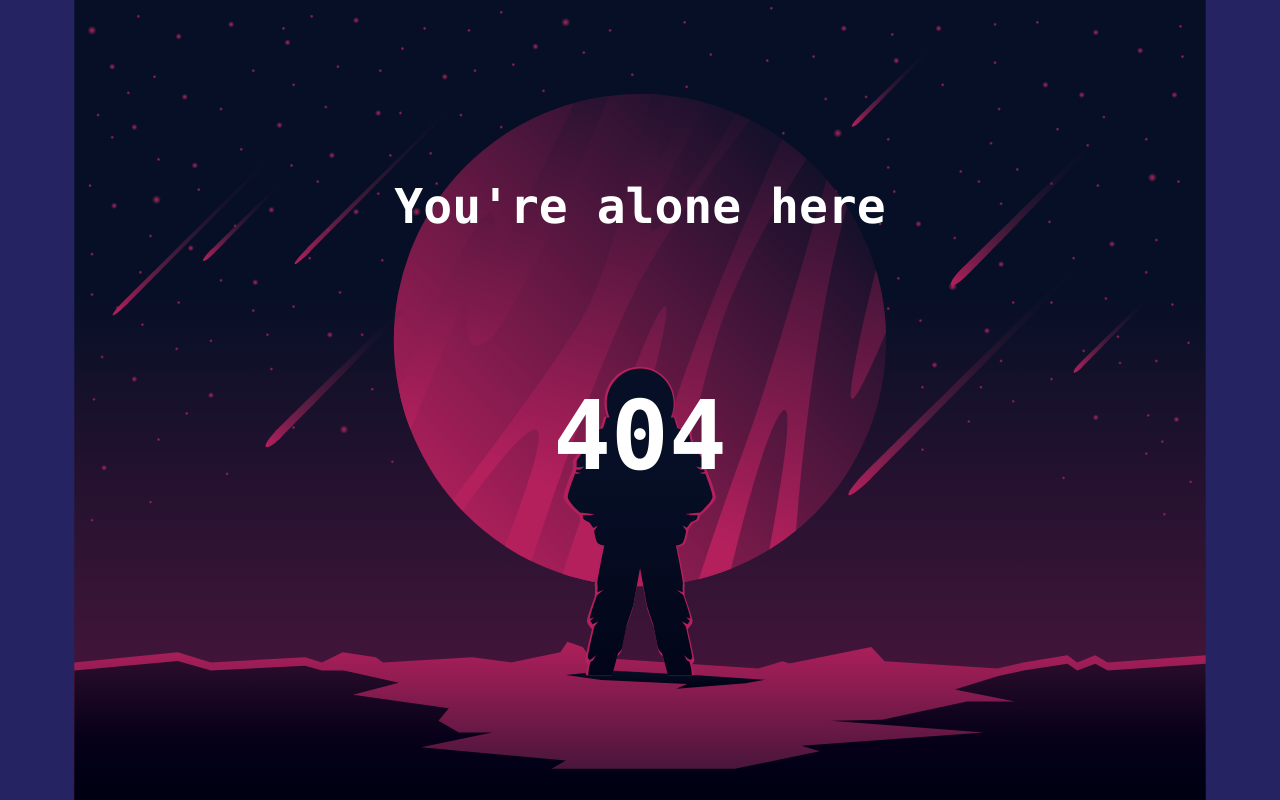
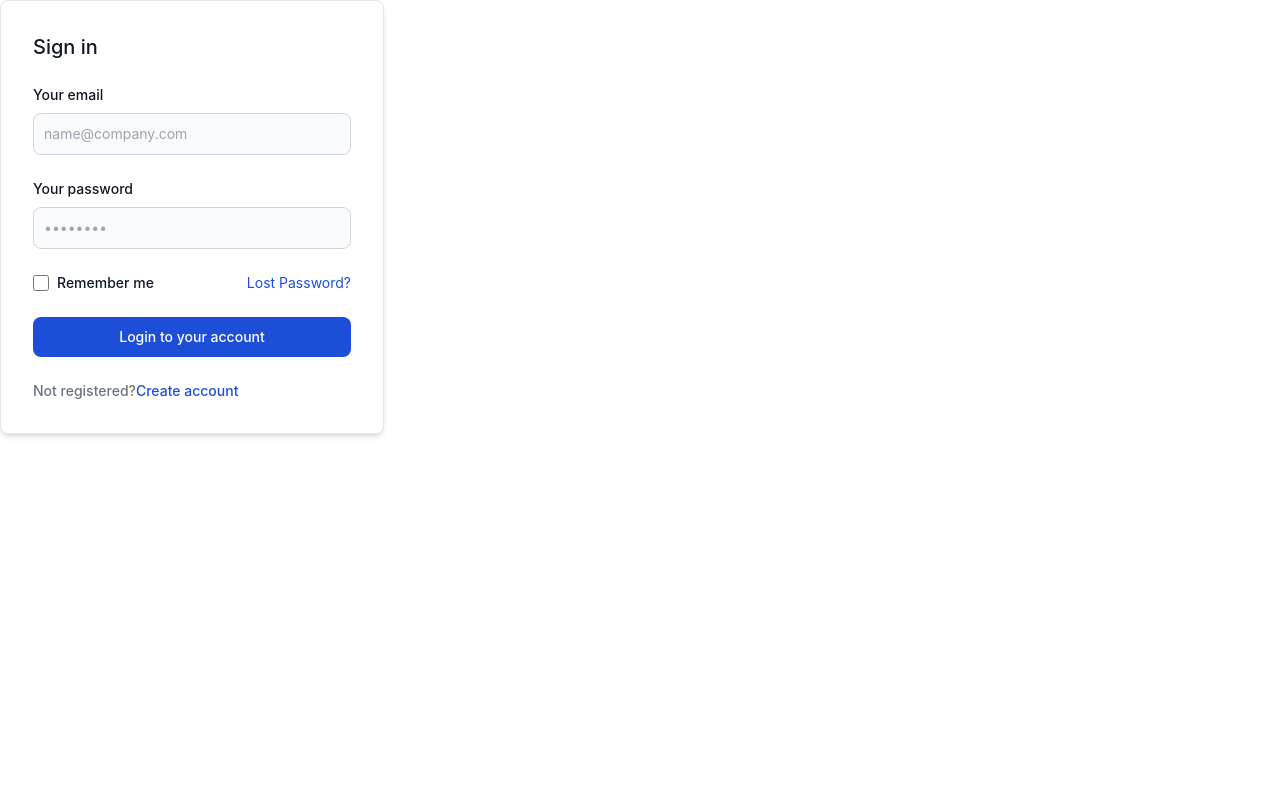
Before and after one commit to lolzone13/social-media-app, a Next.js app: page /auth/login in a window 1280 px wide. Before the commit this address had no page. Built offline with nearby package versions, Linux system fonts and the light colour scheme.

Commit message:
Added sign-up and login page

```diff
--- /dev/null
+++ b/components/Card.js
@@ -0,0 +1,24 @@
+
+
+export default function Card() {
+    return (
+<div className="max-w-sm w-full lg:max-w-full lg:flex">
+  <div className="h-48 lg:h-auto lg:w-48 flex-none bg-cover rounded-t lg:rounded-t-none lg:rounded-l text-center overflow-hidden"  >
+  </div>
+  <div className="border-r border-b border-l border-gray-400 lg:border-l-0 lg:border-t lg:border-gray-400 bg-white rounded-b lg:rounded-b-none lg:rounded-r p-4 flex flex-col justify-between leading-normal">
+    <div className="mb-8">
+
+      <div className="text-gray-900 font-bold text-xl mb-2">Can coffee make you a better developer?</div>
+      <p className="text-gray-700 text-base">Lorem ipsum dolor sit amet, consectetur adipisicing elit. Voluptatibus quia, nulla! Maiores et perferendis eaque, exercitationem praesentium nihil.</p>
+    </div>
+    <div className="flex items-center">
+
+      <div className="text-sm">
+        <p className="text-gray-900 leading-none">Jonathan Reinink</p>
+        <p className="text-gray-600">Aug 18</p>
+      </div>
+    </div>
+  </div>
+</div>
+    )
+}
--- a/pages/404.js
+++ b/pages/404.js
@@ -1,10 +1,10 @@
 import Head from "next/head";
 import Image from "next/image";
 import astro from '../public/astro.svg';
+import Link from "next/link";
+
 
 const NotFound = () => {
-
-
 
     return (
         <>
@@ -14,7 +14,7 @@ const NotFound = () => {
 
 
             <div className="bg-indigo-900 relative overflow-hidden h-screen">
-                <Image src={astro} layout='fill' />
+                <Image src={astro} layout='fill' objectFit="cover"/>
                 <div className="inset-0 bg-black opacity-25 absolute">
                 </div>
                 <div className="container mx-auto px-6 md:px-12 relative z-10 flex items-center py-32 xl:py-40">
@@ -22,12 +22,14 @@ const NotFound = () => {
                         <h1 className="font-extrabold text-5xl text-center text-white leading-tight mt-4">
                             You&#x27;re alone here
                         </h1>
-                        <p className="font-extrabold text-8xl my-44 text-white animate-bounce">
+                        <p className="font-extrabold text-8xl my-43 text-white animate-bounce">
                             404
-                            <br />
-
                         </p>
-
+                        <h2 className="font-extrabold text-4xl text-center text-white leading-tight hover:underline mt-100">
+                            <Link href="/">
+                            Go home
+                            </Link>
+                        </h2>
                     </div>
 
                 </div>
--- a/pages/Layout.js
+++ b/pages/Layout.js
@@ -4,7 +4,7 @@ import Navbar from "../components/navbar";
 const Layout = ({ children }) => {
     //console.log(children);
 
-    if (children.type.name === "NotFound") {
+    if (children.type.name === "NotFound" || children.type.name === "login" || children.type.name === "register") {
         return (<>
             {children}
         </>)
--- /dev/null
+++ b/pages/auth/login.js
@@ -0,0 +1,44 @@
+import Link from "next/link";
+
+
+
+export default function login() {
+
+
+    return (
+        <>
+        <div className="p-4 max-w-sm bg-white rounded-lg border border-gray-200 shadow-md sm:p-6 lg:p-8 dark:bg-gray-800 dark:border-gray-700">
+            <form className="space-y-6" action="#">
+                <h5 className="text-xl font-medium text-gray-900 dark:text-white">Sign in</h5>
+                <div>
+                    <label htmlFor="email" className="block mb-2 text-sm font-medium text-gray-900 dark:text-gray-300">Your email</label>
+                    <input type="email" name="email" id="email" className="bg-gray-50 border border-gray-300 text-gray-900 text-sm rounded-lg focus:ring-blue-500 focus:border-blue-500 block w-full p-2.5 dark:bg-gray-600 dark:border-gray-500 dark:placeholder-gray-400 dark:text-white" placeholder="name@company.com" required="" />
+                </div>
+                <div>
+                    <label htmlFor="password" className="block mb-2 text-sm font-medium text-gray-900 dark:text-gray-300">Your password</label>
+                    <input type="password" name="password" id="password" placeholder="••••••••" className="bg-gray-50 border border-gray-300 text-gray-900 text-sm rounded-lg focus:ring-blue-500 focus:border-blue-500 block w-full p-2.5 dark:bg-gray-600 dark:border-gray-500 dark:placeholder-gray-400 dark:text-white" required="" />
+                </div>
+                <div className="flex items-start">
+                    <div className="flex items-start">
+                        <div className="flex items-center h-5">
+                            <input id="remember" type="checkbox" value="" className="w-4 h-4 bg-gray-50 rounded border border-gray-300 focus:ring-3 focus:ring-blue-300 dark:bg-gray-700 dark:border-gray-600 dark:focus:ring-blue-600 dark:ring-offset-gray-800" required="" />
+                        </div>
+                        <label htmlFor="remember" className="ml-2 text-sm font-medium text-gray-900 dark:text-gray-300">Remember me</label>
+                    </div>
+                    <Link href="">
+                        <a className="ml-auto text-sm text-blue-700 hover:underline dark:text-blue-500">Lost Password?</a>
+                    </Link>
+                </div>
+                <button type="submit" className="w-full text-white bg-blue-700 hover:bg-blue-800 focus:ring-4 focus:outline-none focus:ring-blue-300 font-medium rounded-lg text-sm px-5 py-2.5 text-center dark:bg-blue-600 dark:hover:bg-blue-700 dark:focus:ring-blue-800">Login to your account</button>
+                <div className="text-sm font-medium text-gray-500 dark:text-gray-300">
+                    Not registered?
+                    <Link href="/auth/register">
+                        <a className="text-blue-700 hover:underline dark:text-blue-500">Create account</a>
+                    </Link>
+                </div>
+            </form>
+        </div>
+        </>
+
+    )
+}
--- /dev/null
+++ b/pages/auth/register.js
@@ -0,0 +1,26 @@
+import Link from "next/link"
+
+export default function register() {
+  return (
+    <div className="p-4 max-w-sm bg-white rounded-lg border border-gray-200 shadow-md sm:p-6 lg:p-8 dark:bg-gray-800 dark:border-gray-700">
+    <form className="space-y-6" action="#">
+        <h5 className="text-xl font-medium text-gray-900 dark:text-white">Sign up</h5>
+        <div>
+            <label htmlFor="email" className="block mb-2 text-sm font-medium text-gray-900 dark:text-gray-300">Your email</label>
+            <input type="email" name="email" id="email" className="bg-gray-50 border border-gray-300 text-gray-900 text-sm rounded-lg focus:ring-blue-500 focus:border-blue-500 block w-full p-2.5 dark:bg-gray-600 dark:border-gray-500 dark:placeholder-gray-400 dark:text-white" placeholder="name@company.com" required="" />
+        </div>
+        <div>
+            <label htmlFor="password" className="block mb-2 text-sm font-medium text-gray-900 dark:text-gray-300">Your password</label>
+            <input type="password" name="password" id="password" placeholder="••••••••" className="bg-gray-50 border border-gray-300 text-gray-900 text-sm rounded-lg focus:ring-blue-500 focus:border-blue-500 block w-full p-2.5 dark:bg-gray-600 dark:border-gray-500 dark:placeholder-gray-400 dark:text-white" required="" />
+        </div>
+        <button type="submit" className="w-full text-white bg-blue-700 hover:bg-blue-800 focus:ring-4 focus:outline-none focus:ring-blue-300 font-medium rounded-lg text-sm px-5 py-2.5 text-center dark:bg-blue-600 dark:hover:bg-blue-700 dark:focus:ring-blue-800">Sign up</button>
+        <div className="text-sm font-medium text-gray-500 dark:text-gray-300">
+            Already have an account?
+            <Link href="/auth/loginr">
+                <a className="text-blue-700 hover:underline dark:text-blue-500"> Login</a>
+            </Link>
+        </div>
+    </form>
+</div>
+  )
+}
--- a/pages/feed.js
+++ b/pages/feed.js
@@ -1,5 +1,5 @@
 import Head from "next/head";
-
+import Card from "../components/Card";
 
 const feed = () => {
     return (
@@ -9,7 +9,7 @@ const feed = () => {
         </Head>
         <div>
 
-            <h1>Hello Feed</h1>
+        <Card />
         </div>
         </>
     )
```
